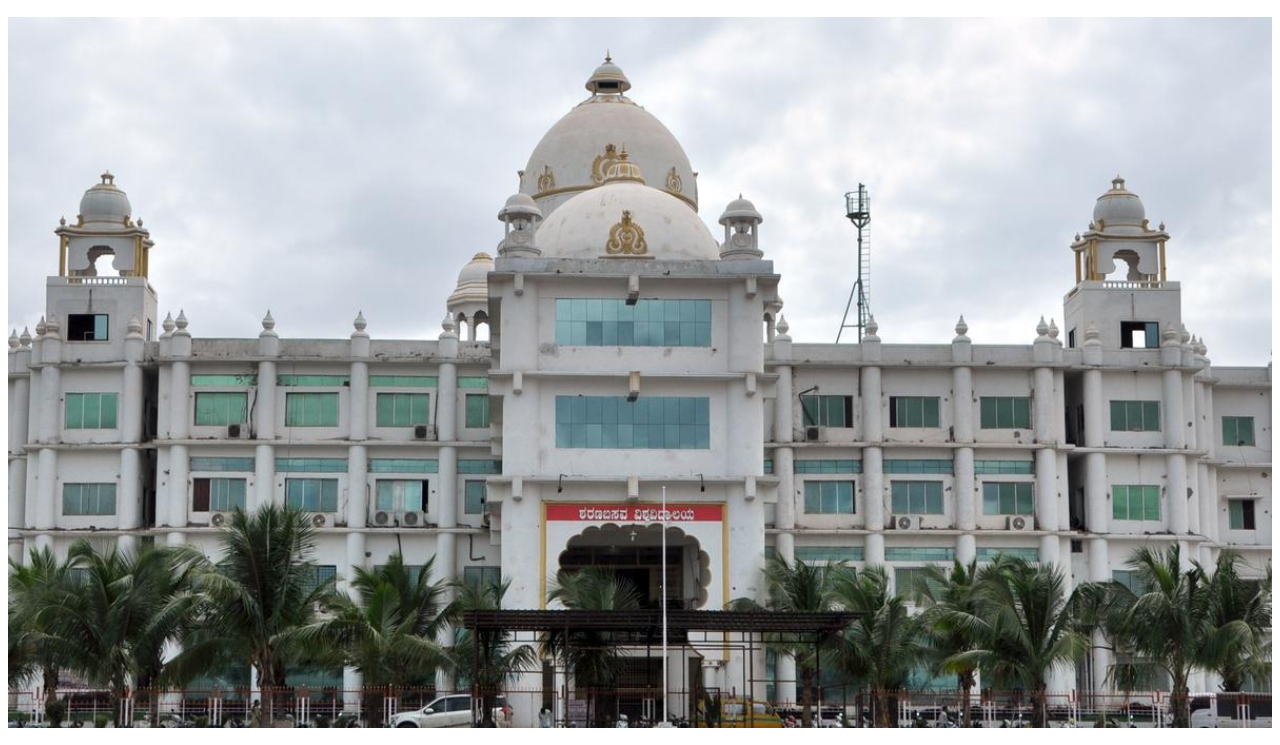
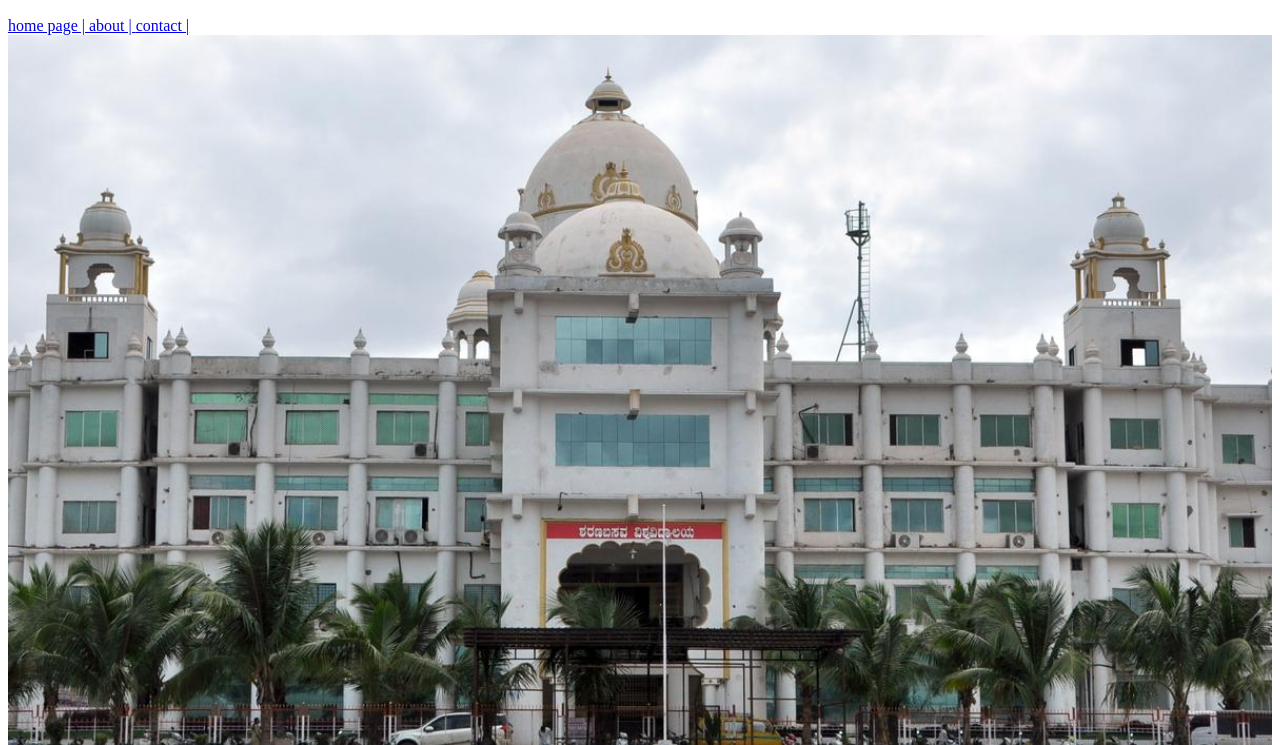
Before and after one commit to rahulpatilrahul661-ux/github, a plain HTML site: page index.html in a window 1280 px wide. Shown: the part 83-828 px from the top of the page. Drawn offline with Linux system fonts and the light colour scheme.

Commit message:
transition removed and nave bar added

```diff
--- a/index.html
+++ b/index.html
@@ -15,17 +15,13 @@
             background-color: brown;
             padding: 5px;
         }
-        img{
-            transition: 5s;
-        }
-        img:hover{
-            width: 200px;
-
-        }
     </style>
 </head>
 <body>
     <h1 align="center">well come to sharanabsva university</h1>
+    <a href="about.html">home page | </a>
+    <a href="about.html">about | </a>
+    <a href="about.html">contact | </a>
     <img src="image.png" alt="" width="100%">
     <p>Sharnbasva University is a private, multi-disciplinary university in Kalaburagi, Karnataka, established in 2017. It offers a wide range of undergraduate, postgraduate, and doctoral programs in fields like engineering, management, and humanities, and is recognized by the UGC. The university was founded to provide quality education and has a history of community service through the Sharnabasaveshwar Vidya Vardak Sangha. Established in 2017, Sharnbasva University is a private university located in Gulbarga, Karnataka. The university offers 48 courses such as B.E. / B.Tech, M.E./M.Tech, MBA/PGDM, M.Sc, MCA, BCA, B.Arch, BBA, M.Com, PG Diploma and M.A. These courses are offered across 19 specialisations with 2404 seat intake. The total specialisations offered at the university include Mathematics, Mechanical Engineering, Nanotechnology, Physics, Sales & Marketing, Structural Engineering, Zoology. The courses offered at the university are approved by AICTE and CoA. The total course fee for the same ranges between INR 12,000-4,53,965. The university offers UG and PG courses in Full Time mode. These Degree and Diploma courses are offered across multiple streams such as Engineering, Business & Management Studies, Science, IT & Software, Architecture & Planning, Accounting & Commerce, Arts ( Fine / Visual / Performing ), Humanities & Social Sciences and Mass Communication & Media. The average median salary offered at this university is INR 3,00,438.</p>
 </body>
```
